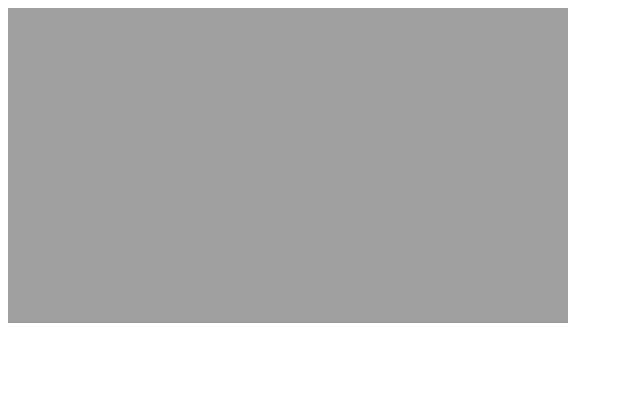
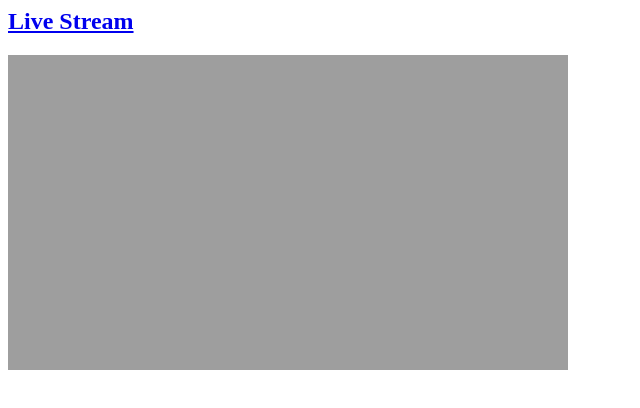
Before and after one commit to mashiroalexis/mashiroalexis.github.io, a plain HTML site: page index.html in a window 1280 px wide. Shown: the whole page, without its empty margins (0-640 px from the left). Drawn offline with Linux system fonts and the light colour scheme.

Commit message:
Update index.html

```diff
--- a/index.html
+++ b/index.html
@@ -2,6 +2,10 @@
   <title>Stream Test</title>
   <meta http-equiv="Content-Security-Policy" content="upgrade-insecure-requests">
   <body>
+    <h2>
+      <a href="http://3.122.241.1:5080/LiveApp/play.html?id=RICPF0YK7hJyu5bM1697055685463">Live Stream</a>
+    </h2>
+
     <iframe width="560" height="315" src="http://3.122.241.1:5080/LiveApp/play.html?id=RICPF0YK7hJyu5bM1697055685463" frameborder="0" allowfullscreen></iframe>
   </body>
 </html>
```
